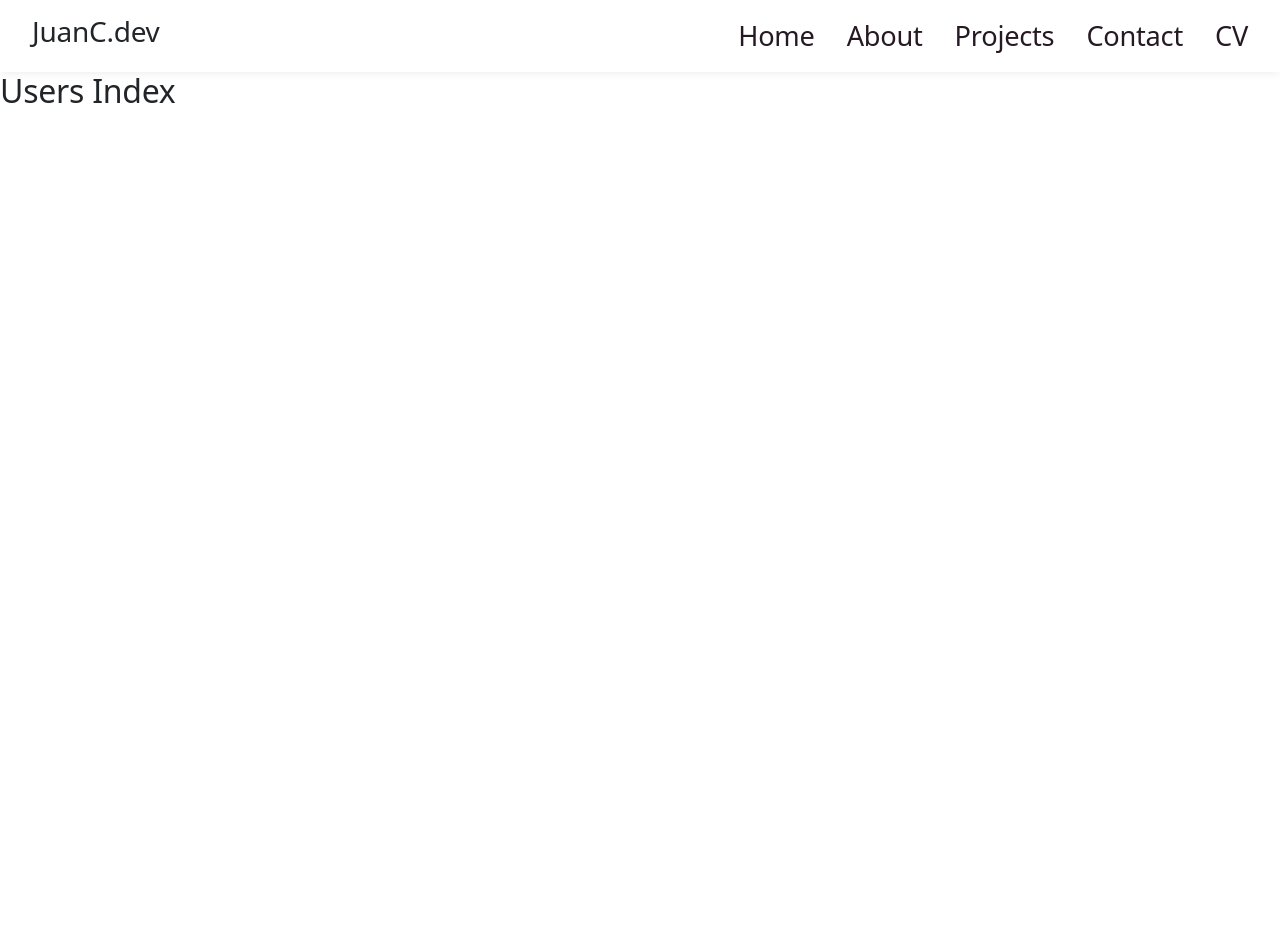
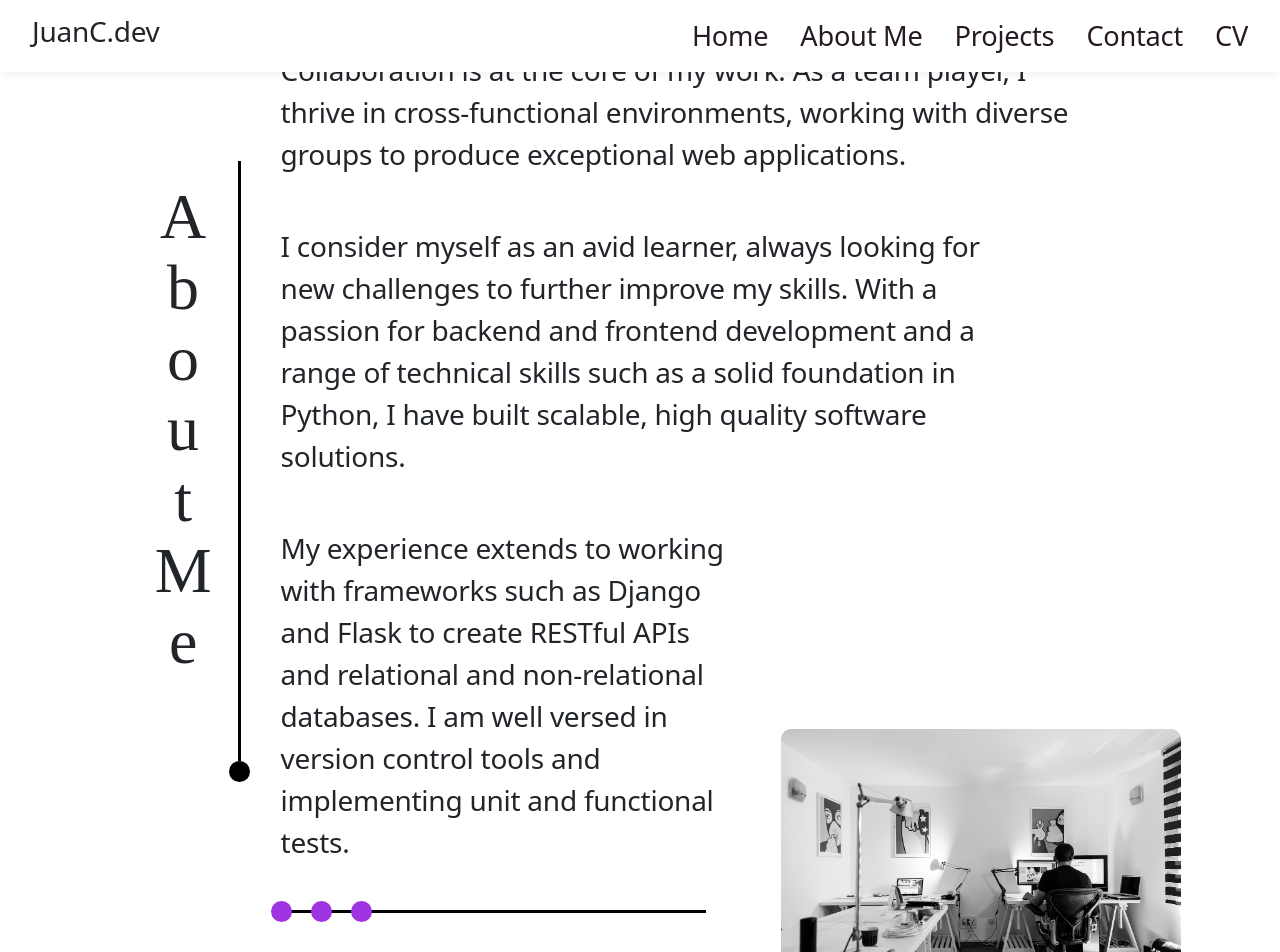
Before and after one commit to JuanCarlosAguilarB/portfolio_react_ultimate, a React (Vite) app: page /users in a window 1280 px wide. Shown: the top 952 px of the page. Before the commit the page ends 800 px from the top, so only its background shows below. Built offline with nearby package versions, Linux system fonts and the light colour scheme.

Commit message:
create about me page

```diff
--- a/src/Components/Atoms/Navbar/Navbar.jsx
+++ b/src/Components/Atoms/Navbar/Navbar.jsx
@@ -44,7 +44,7 @@ export const Navbar = () => {
             Home
           </Link>
           <Link className="navbar_container-list-link" to="/About">
-            About
+            About Me
           </Link>
           <Link className="navbar_container-list-link" to="/Projects">
             Projects
--- /dev/null
+++ b/src/Components/Pages/AboutMe/AboutMe.css
@@ -0,0 +1,124 @@
+
+:root{
+  --purple-color: #9F33E1;
+}
+.about-screen {
+  display: flex;
+  align-items: center;
+  align-items: center;
+  justify-content: center;
+
+  height: 100vh;
+  width: 99vw;
+}
+
+.about-container {
+  display: flex;
+  flex-direction: column;
+
+  justify-content: center;
+  align-items: start;
+
+  font-size: 28px;
+}
+
+.about-container article:nth-of-type(1) {
+  width: 800px;
+  margin-bottom: 50px;
+}
+
+.about-container article:nth-of-type(2) {
+  width: 700px;
+}
+
+/* .about-container article:nth-of-type(3) {
+  width: 500px;
+} */
+
+.about-container__footer {
+  display: flex;
+  justify-content: center;
+  align-items: center;
+
+  margin-top: 50px;
+  position: relative;
+}
+
+.about-container__footer-text {
+  width: 450px !important;
+}
+
+.about-container__footer-img {
+  width: 400px;
+  border-radius: 10px;
+
+  position: relative;
+  left: 50px;
+  top: 150px;
+}
+
+.about-screen__header {
+  font-family: 'Outfit';
+  font-style: normal;
+  font-weight: 400;
+  line-height: 50px;
+
+  font-size: 4rem;
+
+  writing-mode: vertical-rl;
+  text-orientation: upright;
+
+  margin-right: 70px;
+}
+
+.about-screen__header::after {
+  content: '';
+  display: block;
+  width: 21px;
+  height: 21px;
+  background-color: #000;
+  border-radius: 50%;
+
+  position: relative;
+  left: 92px;
+  bottom: -580px;
+}
+
+.about-screen__header::before {
+  content: '';
+  display: block;
+  width: 3px;
+  height: 600px;
+  background-color: #000;
+
+  position: relative;
+  top: -20px;
+  left: 30px;
+}
+
+.about-container__footer::after {
+  content: '';
+  display: block;
+  width: 50%;
+  height: 3px;
+  background-color: #000;
+
+  position: absolute;
+  bottom: 0;
+  left: 0;
+}
+
+.about-container__footer::before {
+  content: '';
+  position: absolute;
+  width: 21px;
+  height: 21px;
+  border-radius: 50%;
+  background-color: var(--purple-color);
+  position: absolute;
+  bottom: -9px;
+  left: -10px;
+  z-index: 1;
+
+  box-shadow: 40px 0px var(--purple-color), 80px 0px var(--purple-color);
+}
--- /dev/null
+++ b/src/Components/Pages/AboutMe/AboutMe.jsx
@@ -0,0 +1,51 @@
+import React from "react";
+
+import "./AboutMe.css";
+
+import { Link } from "react-router-dom";
+import { ListRecentProjects } from "../../Atoms";
+
+import { LinkedinIcon, GithubIcon, officeDesktop } from "../../../Resources";
+
+export const AboutMe = () => {
+  return (
+    <>
+      <div className="about-screen">
+        <section className="about-screen__header">
+          <span className="about-title-1">About</span>
+          <span className="about-title-2">Me </span>
+        </section>
+
+        <section className="about-container">
+          <article>
+            Collaboration is at the core of my work. As a team player, I thrive
+            in cross-functional environments, working with diverse groups to
+            produce exceptional web applications.
+          </article>
+          <article>
+            I consider myself as an avid learner, always looking for new
+            challenges to further improve my skills. With a passion for backend
+            and frontend development and a range of technical skills such as a
+            solid foundation in Python, I have built scalable, high quality
+            software solutions.
+          </article>
+          <section className="about-container__footer">
+            <article className="about-container__footer-text">
+              My experience extends to working with frameworks such as Django
+              and Flask to create RESTful APIs and relational and non-relational
+              databases. I am well versed in version control tools and
+              implementing unit and functional tests.
+            </article>
+            <figure>
+              <img
+                src={officeDesktop}
+                alt="office-img"
+                className="about-container__footer-img"
+              />
+            </figure>
+          </section>
+        </section>
+      </div>
+    </>
+  );
+};
--- a/src/Components/Pages/Home/Home.css
+++ b/src/Components/Pages/Home/Home.css
@@ -1,6 +1,12 @@
 .home-screen {
   width: 99vw;
   height: 100vh;
+  background-color: #f9f9f9;
+
+  display: grid;
+  grid-auto-rows: 22rem;
+  grid-template-columns: repeat(auto-fit, minmax(22rem, 1fr));
+  align-content: center;
 }
 
 .home-container__header {
@@ -9,7 +15,8 @@
 
   gap: 10rem;
   padding: 0 1rem;
-  margin-top: 20rem;
+  /* margin-top: 20rem; */
+  /* padding-top: 25rem; */
 }
 
 
--- a/src/Components/Pages/index.js
+++ b/src/Components/Pages/index.js
@@ -1 +1,2 @@
 export { Home } from "./Home/Home.jsx";
+export { AboutMe } from "./AboutMe/AboutMe.jsx";
--- a/src/Resources/Images/Images.js
+++ /dev/null
@@ -1 +0,0 @@
-// export { default as BG_PENTAGON } from "./bg-pentagon.svg";
--- a/src/Resources/index.js
+++ b/src/Resources/index.js
@@ -1,2 +1,3 @@
 export { default as LinkedinIcon } from "./icons/LinkedinIcon/LinkeinIcon";
 export { default as GithubIcon } from "./icons/GithubIcon/GithubIcon";
+export { default as officeDesktop } from "./images/office-desktop.jpg";
--- a/src/Routes/Routes.jsx
+++ b/src/Routes/Routes.jsx
@@ -6,8 +6,8 @@ import {
   RouterProvider,
   Routes,
 } from "react-router-dom";
-import {Navbar} from "../Components/Atoms";
-import { Home } from "../Components/Pages";
+import { Navbar } from "../Components/Atoms";
+import { Home, AboutMe } from "../Components/Pages";
 
 export function RoutesProject() {
   return (
@@ -20,12 +20,11 @@ export function RoutesProject() {
           <Route path="/blog/*" element={<BlogApp />} />
           <Route path="/users/*" element={<UserApp />} />
         </Routes>
+        <AboutMe />
       </main>
     </BrowserRouter>
   );
 }
-
-
 
 function BlogApp() {
   return (
--- a/src/index.css
+++ b/src/index.css
@@ -450,12 +450,6 @@ template {
 }
 
 
-main {
-  margin-top: 72px;
-}
-
-
-
 link {
   text-decoration: none;
   color: inherit;
```
Also changed, not shown: src/Resources/images/office-desktop.jpg (added).
